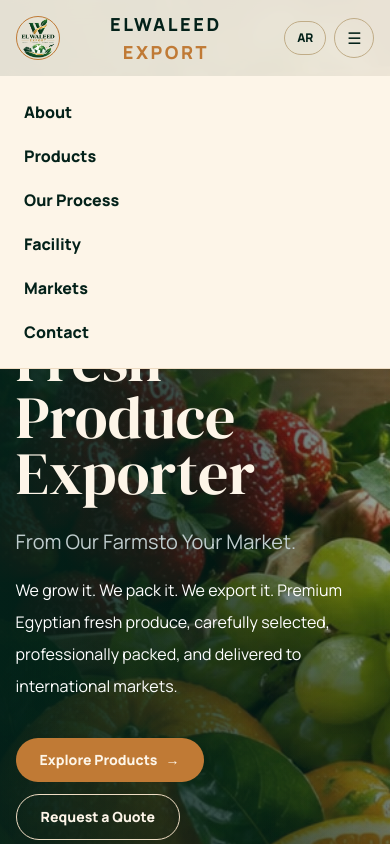
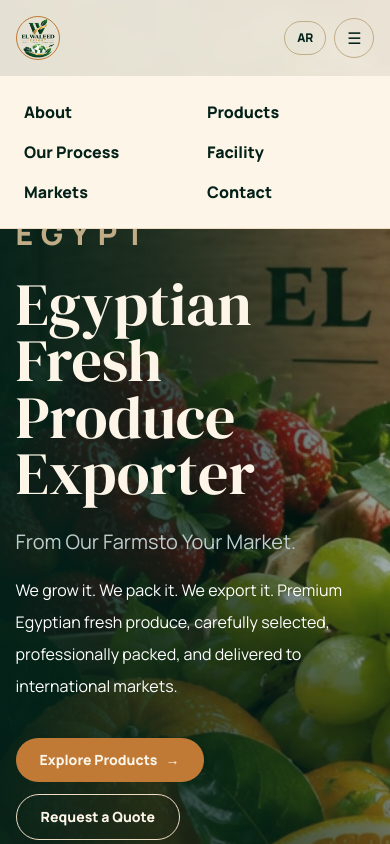
Before and after one commit to MOsaber22/Elwaleed, a React (Vite) app: page / in a window 390 px wide. Both pictures are taken after a click on the button "Toggle menu". Shown: the top 844 px of the page. Built offline with nearby package versions, Linux system fonts and the light colour scheme.

Commit message:
edit navbar

```diff
--- a/src/components/Navbar.jsx
+++ b/src/components/Navbar.jsx
@@ -56,17 +56,17 @@ function Navbar() {
   return (
     <header className="fixed inset-x-0 top-0 z-50 border-b border-brand-pale/60 bg-brand-warm/90 backdrop-blur-md">
       <div className="container flex h-[76px] items-center justify-between gap-6">
-        <button type="button" className="flex items-center gap-3 text-sm font-extrabold tracking-[0.18em] text-brand-deep hover:scale-105 transition duration-300" onClick={goHome}>
+        <button type="button" className="flex shrink-0 items-center gap-3 whitespace-nowrap text-sm font-extrabold tracking-[0.18em] text-brand-deep hover:scale-105 transition duration-300" onClick={goHome}>
           <img
             src="/logo2.jpeg"
             alt="ELWALEED EXPORT logo"
             className="h-11 w-11 rounded-full border border-brand-gold object-cover"
           />
-          <span className="font-extrabold text-lg">ELWALEED <span className="text-brand-gold">EXPORT</span></span>
+          <span className="hidden font-extrabold text-lg md:inline">ELWALEED <span className="text-brand-gold">EXPORT</span></span>
         </button>
 
-        <nav className={`${open ? "flex" : "hidden"} absolute left-0 right-0 top-[76px] flex-col gap-5 border-b border-brand-pale bg-brand-warm p-6 text-md font-extrabold text-brand-deep md:static md:flex md:flex-row md:items-center md:border-0 md:bg-transparent md:p-0 hover:scale`}>
-          {[['about', 'navbar.about'], ['products', 'navbar.products'], ['process', 'navbar.ourProcess'], ['facility', 'navbar.facility'], ['markets', 'navbar.markets'], ['contact', 'navbar.contact']].map(([id, label]) => <button type="button" key={id} onClick={() => goToSection(id)} className="text-start transition hover:text-brand-gold hover:scale-105">{t(label)}</button>)}
+        <nav className={`${open ? "grid" : "hidden"} absolute left-0 right-0 top-[76px] grid-cols-2 gap-x-6 gap-y-4 border-b border-brand-pale bg-brand-warm p-6 text-md font-extrabold text-brand-deep min-[1126px]:static min-[1126px]:flex min-[1126px]:flex-row min-[1126px]:items-center min-[1126px]:gap-5 min-[1126px]:border-0 min-[1126px]:bg-transparent min-[1126px]:p-0 hover:scale`}>
+          {[['about', 'navbar.about'], ['products', 'navbar.products'], ['process', 'navbar.ourProcess'], ['facility', 'navbar.facility'], ['markets', 'navbar.markets'], ['contact', 'navbar.contact']].map(([id, label]) => <button type="button" key={id} onClick={() => goToSection(id)} className="whitespace-nowrap text-start transition hover:text-brand-gold hover:scale-105">{t(label)}</button>)}
         </nav>
 
         <div className="flex items-center gap-2">
@@ -76,7 +76,7 @@ function Navbar() {
           <button type="button" className="button-primary hidden sm:inline-flex hover:bg-brand-deep hover:text-brand-gold transition duration-300" onClick={() => goToSection("quote")}>
             {t("navbar.quote")}
           </button>
-          <button className="grid h-10 w-10 place-items-center rounded-full border border-brand-sand text-brand-deep md:hidden hover:bg-brand-gold hover:text-brand-deep transition" onClick={() => setOpen(!open)} aria-label="Toggle menu">☰</button>
+          <button className="grid h-10 w-10 place-items-center rounded-full border border-brand-sand text-brand-deep min-[1126px]:hidden hover:bg-brand-gold hover:text-brand-deep transition" onClick={() => setOpen(!open)} aria-label="Toggle menu">☰</button>
         </div>
       </div>
     </header>
```
